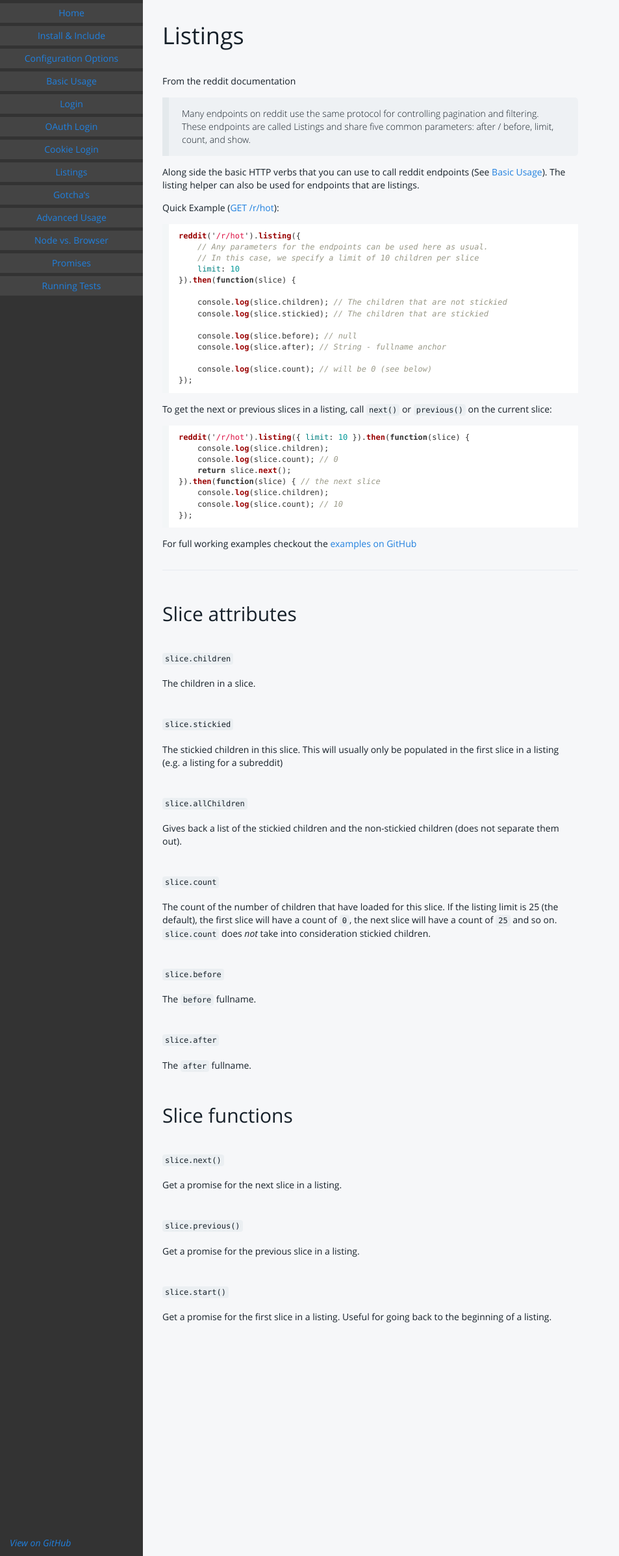
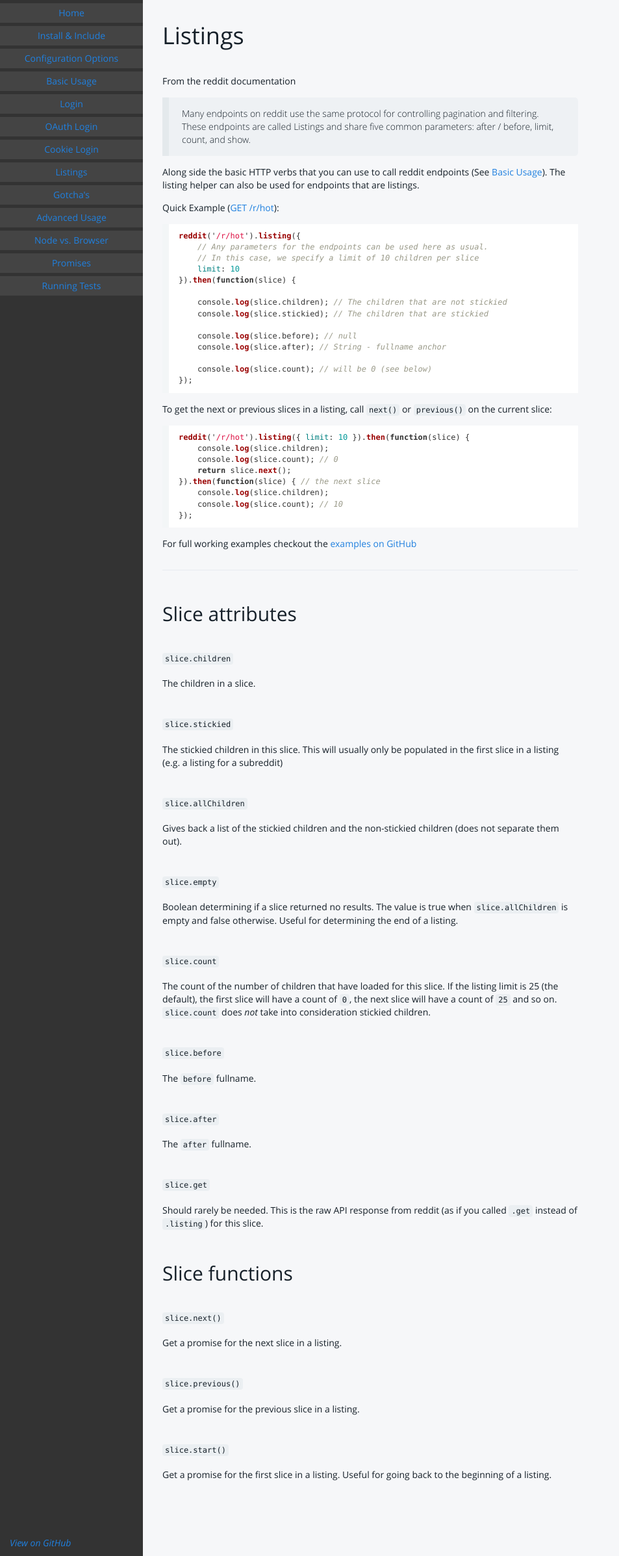
Before and after one commit to terryma/snoocore, a Jekyll site: the page built from listings.md, in a window 1280 px wide. Shown: the whole page at 65% size, without its empty margins (0-953 px from the left). Built offline with Jekyll 4.4.1, drawn with Linux system fonts in a browser that asks for light colours; Markdown is read by kramdown in place of the engine named in the settings.

Commit message:
Add information on slice.empty and slice.get

```diff
--- a/listings.md
+++ b/listings.md
@@ -61,6 +61,10 @@ The stickied children in this slice. This will usually only be populated in the
 
 Gives back a list of the stickied children and the non-stickied children (does not separate them out).
 
+### `slice.empty`
+
+Boolean determining if a slice returned no results. The value is true when `slice.allChildren` is empty and false otherwise. Useful for determining the end of a listing.
+
 ### `slice.count`
 
 The count of the number of children that have loaded for this slice. If the listing limit is 25 (the default), the first slice will have a count of `0`, the next slice will have a count of `25` and so on. `slice.count` does _not_ take into consideration stickied children.
@@ -72,6 +76,10 @@ The `before` fullname.
 ### `slice.after`
 
 The `after` fullname.
+
+### `slice.get`
+
+Should rarely be needed. This is the raw API response from reddit (as if you called `.get` instead of `.listing`) for this slice.
 
 ## Slice functions
 
```
